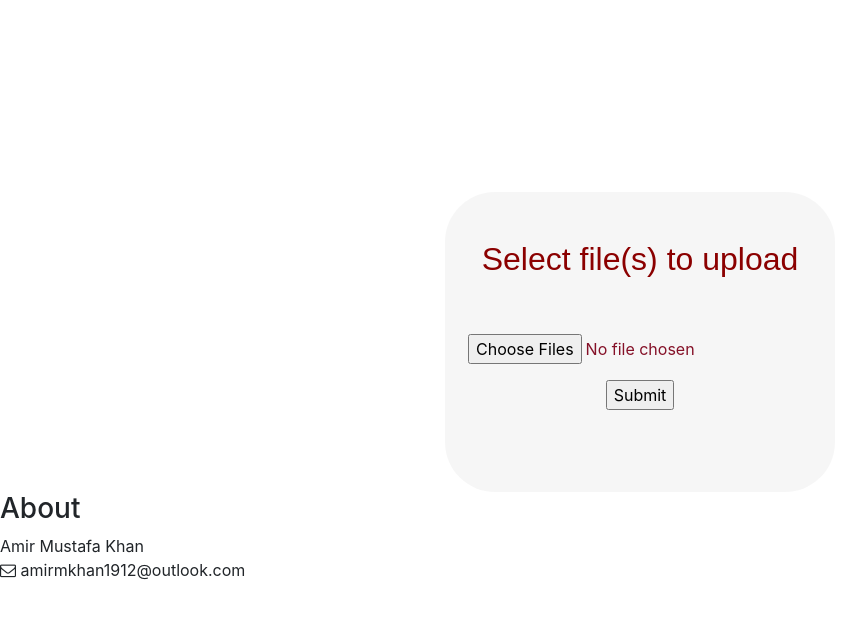
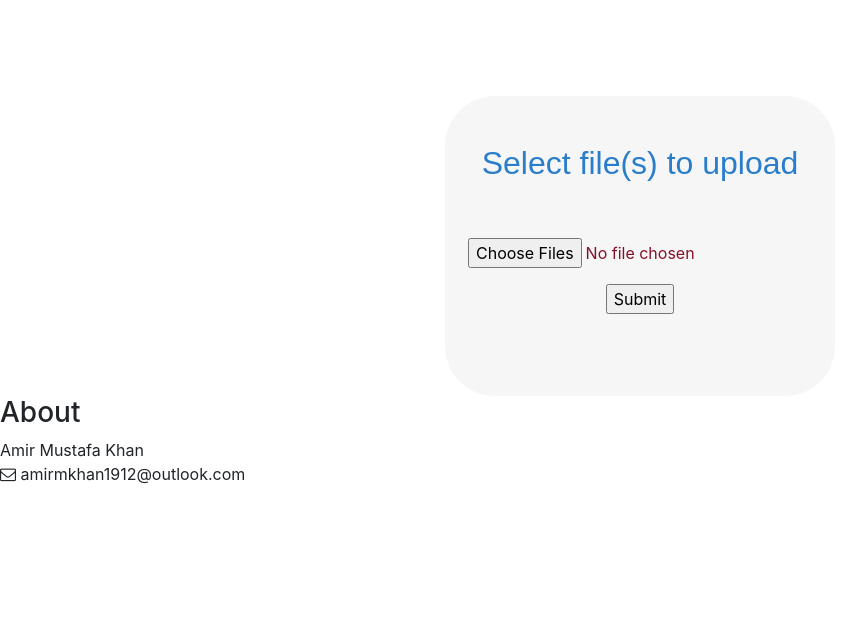
Before and after one commit to AMK1912/Student-Document-Uploader, a Flask app: page /upload in a window 1280 px wide. Shown: the part 56-675 px from the top of the page, without its empty margins (0-860 px from the left). Run offline with Flask 2, Linux system fonts and the light colour scheme; some libraries are stand-ins or nearby versions.

Commit message:
Update UploadFiles.html

```diff
--- a/website/templates/UploadFiles.html
+++ b/website/templates/UploadFiles.html
@@ -1,13 +1,13 @@
 {% extends "base.html" %}
 {% block title %}Upload Files{% endblock %}
 {% block content %}
-<center><br>
-    <br><br><br><br><br><br><br>
+<center>
+  <br><br><br><br>
     <div style="height:300px;width: 390px;background-color: rgba(231, 231, 231, 0.377);border-radius: 50px">
 <br>
 
         <br>
-        <h2 style="color:darkred;font-family: sans-serif">Select file(s) to upload</h2>
+        <h2 style="color:rgb(42, 125, 202);font-family: sans-serif">Select file(s) to upload</h2>
 <br>
         <br>
 
```
